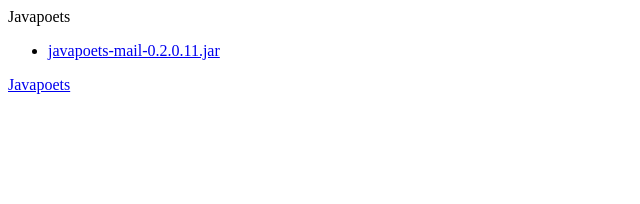
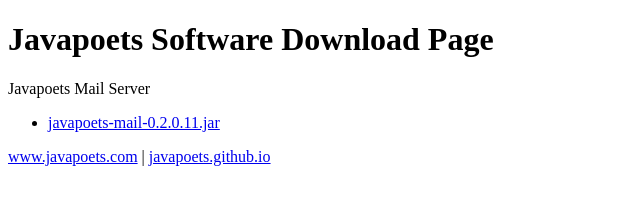
Before and after one commit to javapoets/javapoets.github.io, a plain HTML site: page index.html in a window 1280 px wide. Shown: the whole page, without its empty margins (0-640 px from the left). Drawn offline with Linux system fonts and the light colour scheme.

Commit message:
Added main and mail-server section

```diff
--- a/index.html
+++ b/index.html
@@ -5,7 +5,7 @@
   <head>
     <meta charset="utf-8">
     <meta http-equiv="X-UA-Compatible" content="IE=edge,chrome=1">
-    <title>Javapoets Software</title>
+    <title>Javapoets Software Download Page</title>
     <meta name="description" content="">
     <meta name="author" content="Javapoets">
     <meta name="viewport" content="width=device-width; initial-scale=1.0">
@@ -14,14 +14,21 @@
   <body>
 
     <header>
-	     Javapoets
+      <h1>
+	     Javapoets Software Download Page
+      </h1>
     </header>
 
+    <main>
+      <section id="javapoets-mail-server">
+    Javapoets Mail Server
     <ul>
       <li><a href="javapoets-mail-0.2.0.11.jar">javapoets-mail-0.2.0.11.jar</a></li>
     </ul>
+      </section>
+    </main>
 
-   <footer><a href="http://www.javapoets.com">Javapoets</a></footer>
+    <footer><a href="http://www.javapoets.com">www.javapoets.com</a> | <a href="http://www.javapoets.com">javapoets.github.io</a></footer>
 
   </body>
 
```
